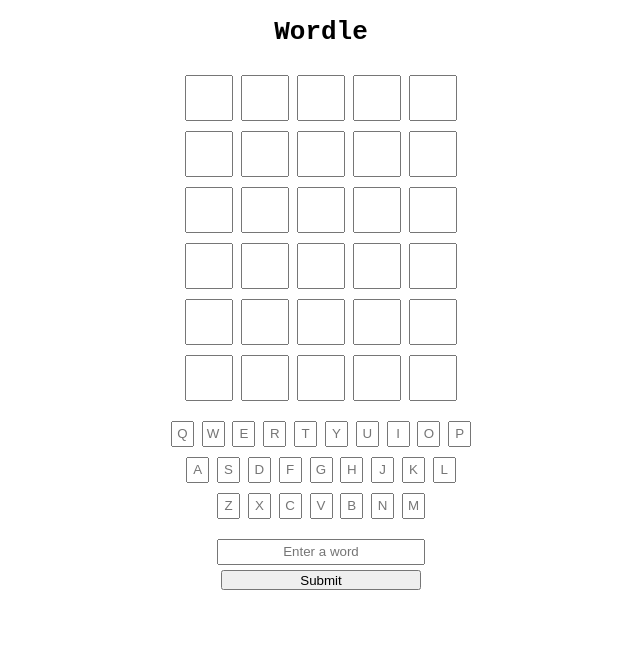
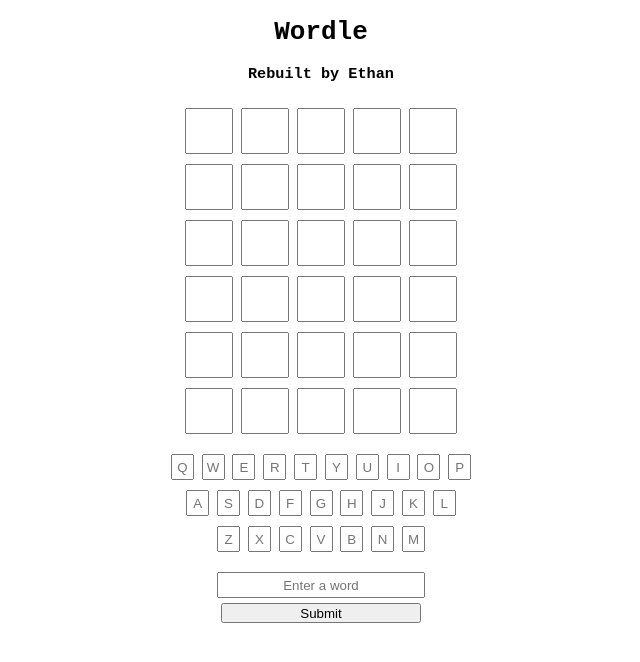
Before and after one commit to 3t4an/CODE, a plain HTML site: page index.html in a window 1280 px wide. Shown: the whole page, without its empty margins (319-959 px from the left). Drawn offline with Linux system fonts and the light colour scheme.

Commit message:
11/5/26 - Add Builder's Name

```diff
--- a/index.html
+++ b/index.html
@@ -104,6 +104,9 @@
             <h1>
                 Wordle
             </h1>
+            <h3>
+                Rebuilt by Ethan
+            </h3>
             <div style="padding-top: 10px;">
                 <input id="1-1" style="width: 40px; height: 40px; text-align: center;" readonly/>
                 <input id="1-2" style="width: 40px; height: 40px; text-align: center;" readonly/>
```
